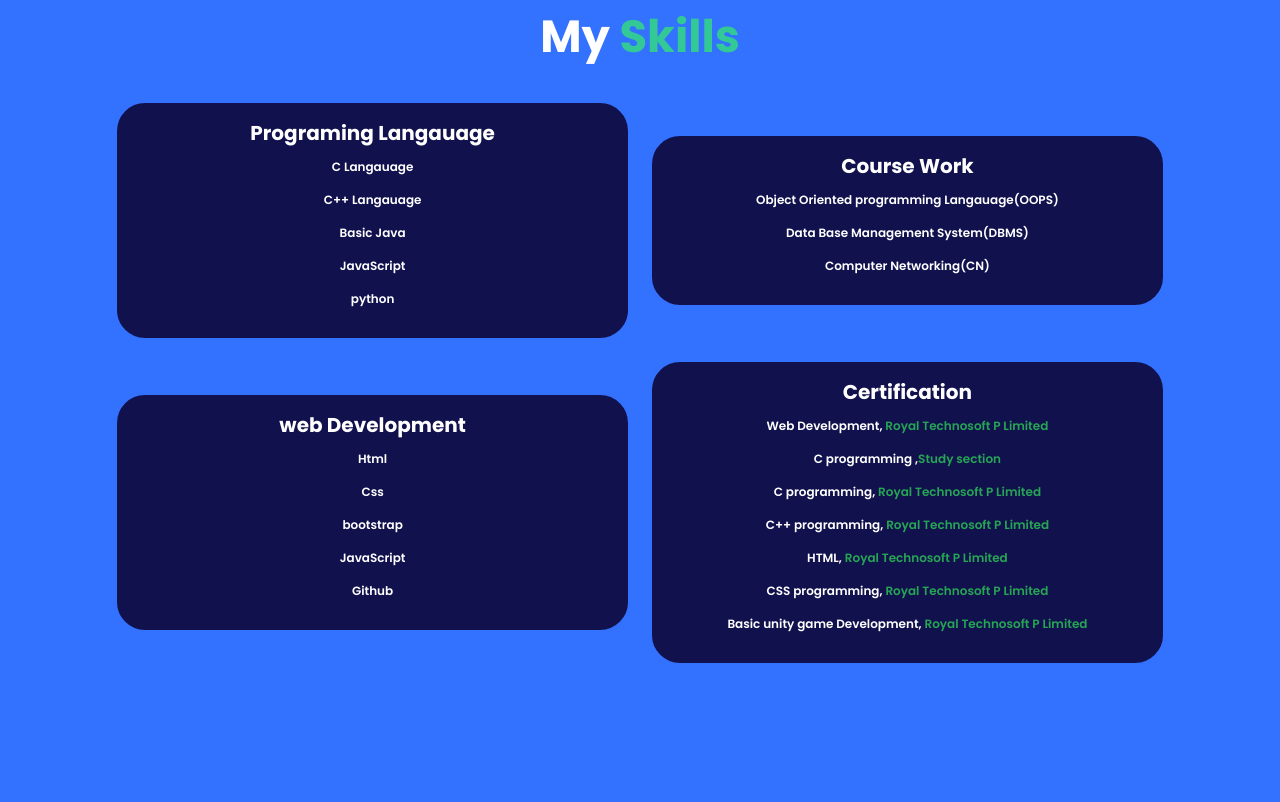
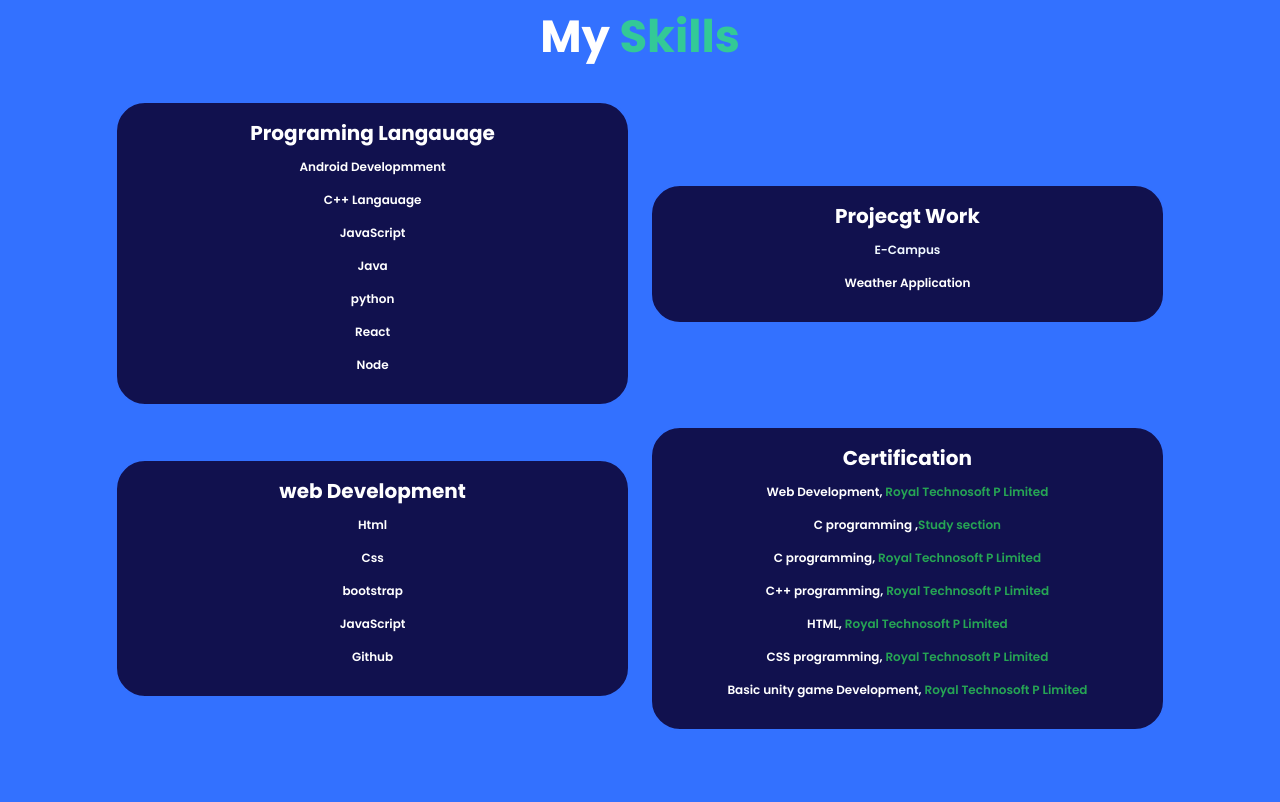
Before and after one commit to parth0344-png/parth_amin_268401_portfolio, a plain HTML site: page index.html in a window 1280 px wide. Shown: the part 1717-2519 px from the top of the page. Drawn offline with nearby package versions, Linux system fonts and the light colour scheme; files whose address does not match are found by name.

Commit message:
Refactor index.html for portfolio updates Skills Add
Updated portfolio HTML structure and content, fixed image paths and typos.

```diff
--- a/index.html
+++ b/index.html
@@ -47,14 +47,14 @@
             </div>
         </div>
         <div class="home-img">
-            <img src="Imges/parth2.jpg" alt="">
+            <img src="parth2.jpg" alt="">
         </div>
 
     </section>
 
     <!-- ABout section -->
     <section class="about" id="about">
-        <div class="Imges/about-img">
+        <div class="about-img">
             <img src="WhatsApp Image 2024-07-02 at 14.20.12_61f58015.jpg" height="500" width="300" alt="">
         </div>
         <div class="about-content">
@@ -78,19 +78,21 @@
         <div class="skill-container">
             <div class="skill-box">
                 <h3>Programing Langauage</h3>
-                <p>C Langauage</p>
+                <p>Android Developmment</p>
                 <p>C++ Langauage</p>
-                <p>Basic Java </p>
                 <p>JavaScript </p>
+                <p>Java </p>
                 <p>python</p>
+                <p>React</p>
+                <p>Node</p>
+
 
             </div>
 
             <div class="skill-box">
-                <h3>Course Work</h3>
-                <p>Object Oriented programming Langauage(OOPS)</p>
-                <p>Data Base Management System(DBMS)</p>
-                <p>Computer Networking(CN)</p>
+                <h3>Projecgt Work</h3>
+                <a href="https://github.com/parth0344-png/eCampus" style="color: aliceblue;"><p>E-Campus</p></a>
+                <p>Weather Application</p>
             </div>
 
             <div class="skill-box">
@@ -145,7 +147,7 @@
     <!-- footer design -->
     <footer class="footer">
         <div class="footer-text">
-            <p> Copyright &copy; 2024 by Parth Amin | All Rights Reserved.</p>
+            <p> Copyright &copy; 2026 by Parth Amin | All Rights Reserved.</p>
         </div>
         <div class="footer-iconTop">
             <a href="#home"><i class='bx bx-up-arrow-alt'></i></a>
@@ -186,12 +188,10 @@
     </script>
     <script>
         $(document).ready(function () {
-               jQuery.fn.carousel.Constructor.TRANSITION_DURATION = 10000  // 2 seconds
+               jQuery.fn.carousel.Constructor.TRANSITION_DURATION = 10000
         });
     </script>
     <script src="script.js"></script>
 </body>
-
 </body>
-
 </html>
```
